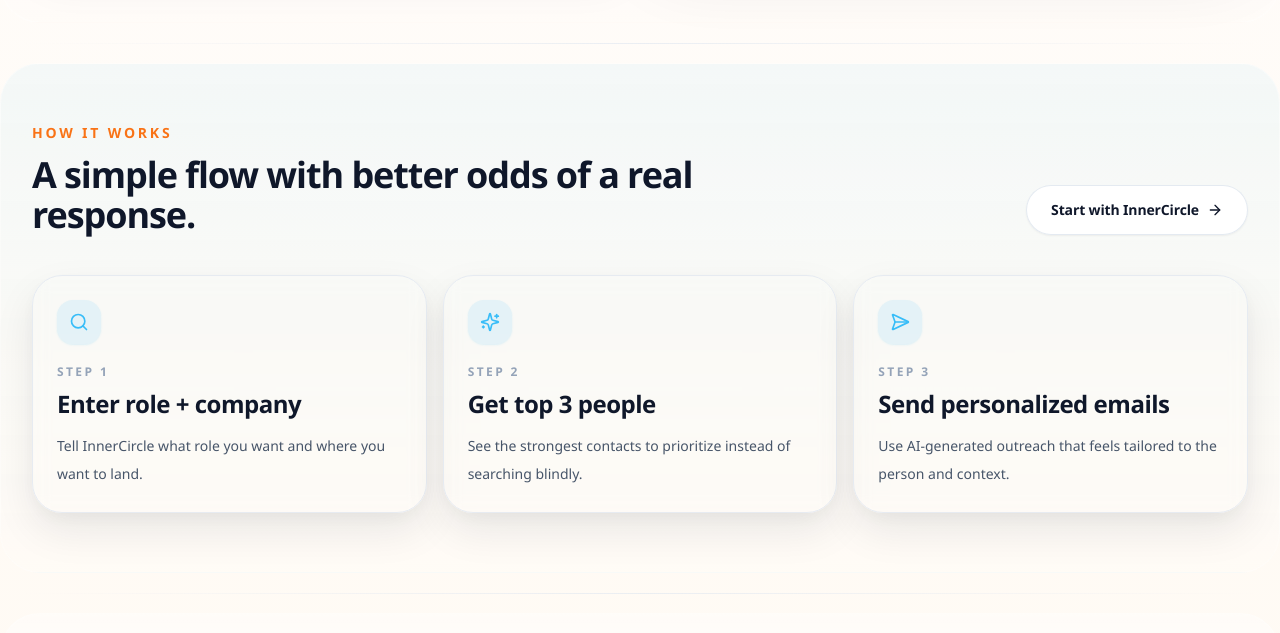
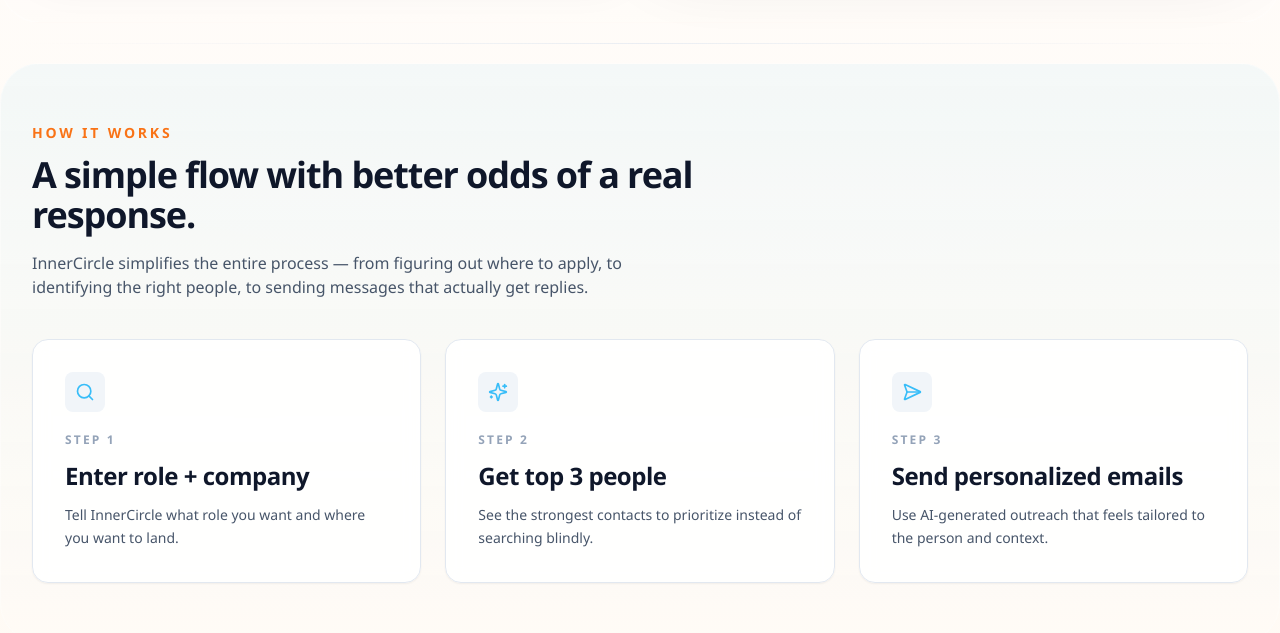
Before and after one commit to aliaaquib/innercircle-website, a Next.js app: page / in a window 1280 px wide. Shown: the part 1420-2053 px from the top of the page. Built offline with nearby package versions, Linux system fonts and the light colour scheme; no server answers.

Commit message:
update how it work section

```diff
--- a/app/page.tsx
+++ b/app/page.tsx
@@ -1,11 +1,9 @@
-import Link from "next/link";
-import { ArrowRight, Check, Search, SendHorizonal, Sparkles } from "lucide-react";
+import { Check, Search, SendHorizonal, Sparkles } from "lucide-react";
 import { CTASection } from "@/components/cta-section";
 import { FeatureCard } from "@/components/feature-card";
 import { HeroSection } from "@/components/hero-section";
 import { FadeIn, StaggerGroup, StaggerItem } from "@/components/motion/reveal";
 import { SectionShell } from "@/components/section-shell";
-import { Button } from "@/components/ui/button";
 import { Card } from "@/components/ui/card";
 import { featureHighlights, socialProof } from "@/lib/site";
 
@@ -96,32 +94,31 @@ export default function HomePage() {
 
       <SectionShell className="section-divider relative py-16 sm:py-20">
         <div className="section-tint-sky absolute inset-x-0 inset-y-5 -z-10 rounded-[40px] border border-white/40 opacity-80" />
-        <FadeIn className="flex flex-col gap-8 lg:flex-row lg:items-end lg:justify-between">
+        <FadeIn className="max-w-3xl">
           <div className="max-w-2xl">
             <p className="text-sm font-semibold uppercase tracking-[0.2em] text-coral">How it works</p>
             <h2 className="mt-3 text-3xl font-semibold tracking-[-0.03em] text-ink sm:text-4xl">A simple flow with better odds of a real response.</h2>
+            <p className="mt-4 max-w-2xl text-sm leading-relaxed text-slate-600 sm:text-base">
+              InnerCircle simplifies the entire process — from figuring out where to apply, to identifying the right people, to sending messages that actually get replies.
+            </p>
           </div>
-          <Link href="/signup">
-            <Button variant="secondary" className="px-6 py-3.5">
-              Start with InnerCircle
-              <ArrowRight className="ml-2 h-4 w-4" />
-            </Button>
-          </Link>
         </FadeIn>
 
-        <StaggerGroup className="mt-10 grid gap-4 lg:grid-cols-3" delayChildren={0.12} staggerChildren={0.12}>
+        <StaggerGroup className="mt-10 grid gap-6 lg:grid-cols-3" delayChildren={0.12} staggerChildren={0.12}>
           {steps.map((step, index) => {
             const Icon = [Search, Sparkles, SendHorizonal][index];
 
             return (
               <StaggerItem key={step.title}>
-                <Card className="depth-2 card-hover rounded-[30px] border-slate-200 bg-white/88">
-                  <span className="inline-flex rounded-2xl bg-sky/10 p-3 text-sky shadow-sm shadow-sky/15">
-                    <Icon className="h-5 w-5" />
-                  </span>
-                  <p className="mt-5 text-xs font-semibold uppercase tracking-[0.2em] text-slate-400">Step {index + 1}</p>
-                  <h3 className="mt-2 text-2xl font-semibold tracking-[-0.02em] text-ink">{step.title}</h3>
-                  <p className="mt-3 text-sm leading-7 text-slate-600">{step.description}</p>
+                <Card className="h-full rounded-2xl border border-slate-200 bg-white/90 p-6 shadow-sm transition-all duration-300 hover:-translate-y-1 hover:shadow-md sm:p-8">
+                  <div className="flex h-full flex-col gap-3">
+                    <div className="flex h-10 w-10 items-center justify-center rounded-lg bg-slate-100 text-sky">
+                      <Icon className="h-5 w-5" />
+                    </div>
+                    <p className="pt-2 text-xs font-semibold uppercase tracking-[0.18em] text-slate-400">Step {index + 1}</p>
+                    <h3 className="text-xl font-semibold tracking-[-0.02em] text-ink sm:text-2xl">{step.title}</h3>
+                    <p className="text-sm leading-relaxed text-slate-600">{step.description}</p>
+                  </div>
                 </Card>
               </StaggerItem>
             );
```
